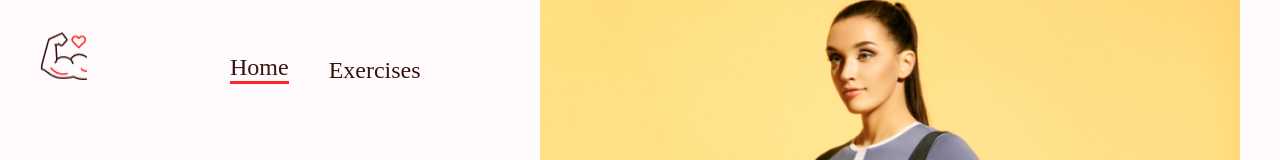
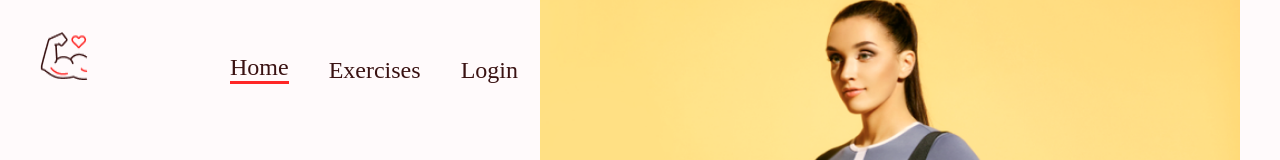
Before and after one commit to hailley-kane/Capstone_Project, a React (Create React App) app: page / in a window 1280 px wide. Shown: the top 160 px of the page. Built offline with nearby package versions, Linux system fonts and the light colour scheme.

Commit message:
Created a login button on home page

```diff
--- a/src/components/NavBar.js
+++ b/src/components/NavBar.js
@@ -14,6 +14,7 @@ const NavBar = () =>
       <Stack direction={'row'} gap={'40px'} fontSize={'24px'} alignItems={'flex-end'}>
         <Link to='/' style={{textDecoration: 'none', color: '#3A1212', borderBottom: '3px solid #FF2625'}}>Home</Link>
         <a href="#exercises" style={{textDecoration: 'none', color: '#3A1212'}}>Exercises</a>
+        <a href="#" style={{textDecoration: 'none', color: '#3A1212'}}>Login</a>
       </Stack>
     </Stack>
   );
```
